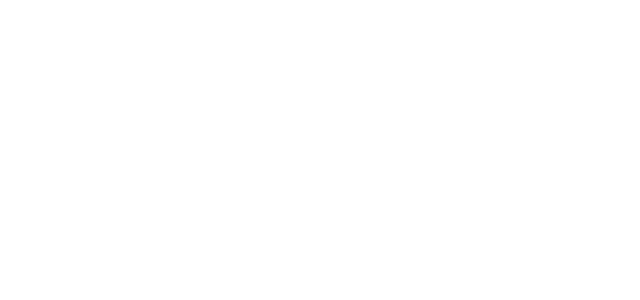
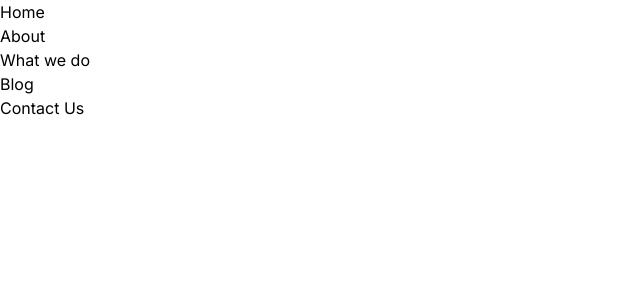
Before and after one commit to vipulgupta0615/Mylawyer, a Next.js app: page / in a window 1280 px wide. Shown: the top 300 px of the page, without its empty margins (0-640 px from the left). Built offline with nearby package versions, Linux system fonts and the light colour scheme.

Commit message:
04-07-2024

```diff
--- a/src/app/layout.js
+++ b/src/app/layout.js
@@ -1,5 +1,5 @@
 import { Inter } from "next/font/google";
-import "./globals.css";
+// import "./globals.css";
 
 const inter = Inter({ subsets: ["latin"] });
 
--- a/src/app/page.js
+++ b/src/app/page.js
@@ -1,7 +1,7 @@
-import Image from "next/image";
 
+import Header from "@/pages/header/header";
 export default function Home() {
   return (
-  <div></div>
+    <Header></Header>
   );
 }
--- /dev/null
+++ b/src/pages/about.js
@@ -0,0 +1,7 @@
+
+import Header from "./header/header";
+export default function Home() {
+  return (
+   <Header></Header>
+  )
+}
--- /dev/null
+++ b/src/pages/header/header.js
@@ -0,0 +1,36 @@
+import Image from "next/image";
+import Link from 'next/link';
+import "../../app/globals.css";
+export default function Header() {
+  return (
+    <main>
+    <ul className="navbar-nav mr-auto">
+      <li className="nav-item active">
+        <Link href="/" className="nav-link" passHref>
+      Home
+        </Link>
+      </li>
+      <li className="nav-item">
+        <Link href="/about"  className="nav-link" passHref>
+         About
+        </Link>
+      </li>
+      <li className="nav-item">
+        <Link href="/what-we-do"  className="nav-link" passHref>
+          What we do
+        </Link>
+      </li>
+      <li className="nav-item">
+        <Link href="/blog" className="nav-link"  passHref>
+         Blog
+        </Link>
+      </li>
+      <li className="nav-item">
+        <Link href="/contact" className="nav-link" passHref>
+         Contact Us
+        </Link>
+      </li>
+    </ul>
+  </main>
+  );
+}
```
